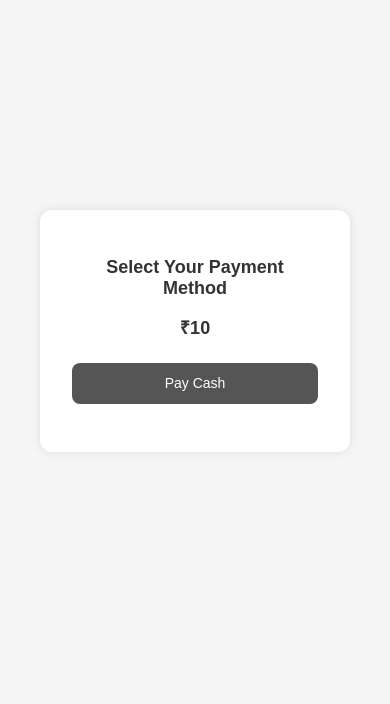
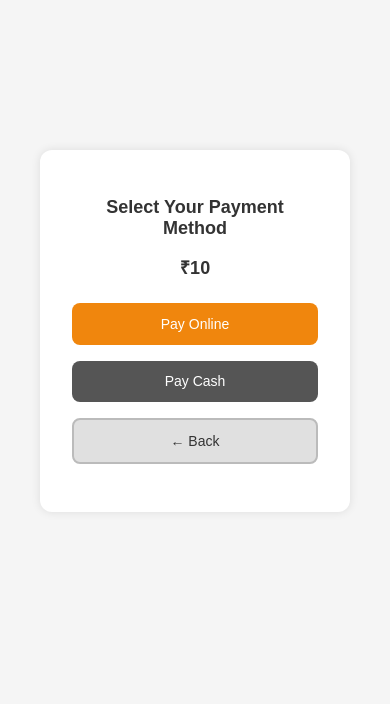
Before and after one commit to Networkissue/FITCLUB, a FastAPI app: template template/select-payment-method.html in a window 390 px wide. Shown: the part 131-835 px from the top of the page. Run offline with FastAPI, Linux system fonts and the light colour scheme; the template is opened without the code that fills it: most values are stand-ins (such as "Sample title", 1, 10 or a date in 2020); some libraries are stand-ins or nearby versions.

Commit message:
Updated files

```diff
--- a/template/select-payment-method.html
+++ b/template/select-payment-method.html
@@ -56,10 +56,44 @@
       color: white;
     }
 
+    .btn-online:hover {
+      background-color: #d46f00; /* slightly darker orange */
+      transform: scale(1.03);
+    }
+
+
     .btn-offline {
       background-color: #555;
       color: white;
     }
+
+    .btn-offline:hover {
+      background-color: #333;
+      transform: scale(1.03);
+    }
+
+    .btn-back {
+      background-color: #e0e0e0;
+      color: #333;
+      border: 2px solid #bbb;
+      padding: 0.75rem;
+      margin-bottom: 1rem;
+      width: 100%;
+      font-size: 16px;
+      border-radius: 8px;
+      cursor: pointer;
+      transition: all 0.3s ease;
+    }
+
+    .btn-back:hover {
+      background-color: #cfcfcf;
+      color: #000;
+      border-color: #999;
+      transform: scale(1.03);
+    }
+
+
+
 
     /* Modal styles */
     .modal-overlay {
@@ -103,23 +137,48 @@
     }
 
     /* Responsive */
+
     @media (max-width: 768px) {
       h2, .amount {
         font-size: 20px;
       }
 
-      button {
+      button,
+      .btn-online,
+      .btn-offline,
+      .btn-back {
         padding: 0.85rem;
         font-size: 15px;
       }
+
+      .btn-online:hover {
+        background-color: #d46f00;
+        transform: scale(1.03);
       }
 
+      .btn-offline:hover {
+        background-color: #333;
+        transform: scale(1.03);
+      }
+
+      .btn-back:hover {
+        background-color: #cfcfcf;
+        color: #000;
+        border-color: #999;
+        transform: scale(1.03);
+      }
+    }
+
+    /* Mobile */
       @media (max-width: 425px) {
         h2, .amount {
           font-size: 18px;
         }
 
-      button {
+        button,
+        .btn-online,
+        .btn-offline,
+        .btn-back {
           padding: 0.8rem;
           font-size: 14px;
         }
@@ -132,7 +191,25 @@
           padding: 0.6rem 1.2rem;
           font-size: 14px;
         }
+
+        .btn-online:hover {
+          background-color: #d46f00;
+          transform: scale(1.03);
         }
+
+        .btn-offline:hover {
+          background-color: #333;
+          transform: scale(1.03);
+        }
+
+        .btn-back:hover {
+          background-color: #cfcfcf;
+          color: #000;
+          border-color: #999;
+          transform: scale(1.03);
+        }
+      }
+
 
   .spinner {
     margin-top: 1rem;
@@ -157,8 +234,11 @@
   <div class="container">
     <h2>Select Your Payment Method</h2>
     <div class="amount" id="amountDisplay">₹{{ amount }}</div>
-    <button class="btn-online" id="payOnlineBtn" style="display: none;">Pay Online</button>
+
+
+    <button class="btn-online" id="payOnlineBtn">Pay Online</button>
     <button class="btn-offline" id="payOfflineBtn">Pay Cash</button>
+    <button class="btn-back" onclick="window.location.href='/'">← Back</button>
   </div>
 
 
```
Also changed, not shown: staticfile/offline.css (+32 -0 lines), template/offline_requests.html (+31 -1 lines). Lines whose indentation alone changed are shown as unchanged.
